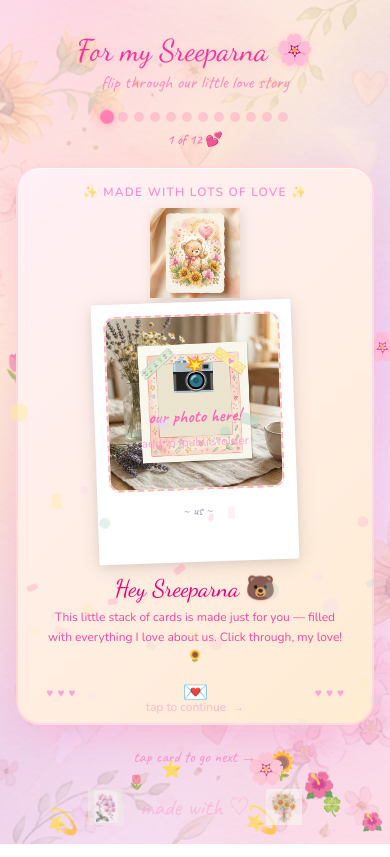
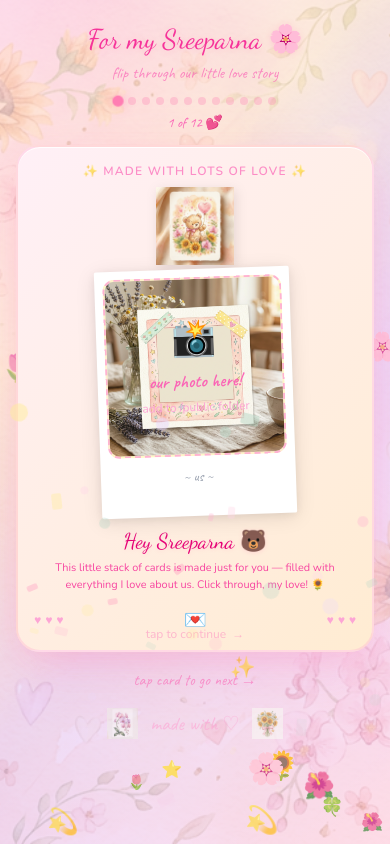
Before and after one commit to dummy-radx/flashcards, a React (Vite) app in the folder frontend/: page / in a window 390 px wide. Both pictures are taken after a click on the button "Open My Cards 💝". Built offline with nearby package versions, Linux system fonts and the light colour scheme.

Commit message:
feat: Implement comprehensive responsive adjustments for improved mobile and tablet display.

```diff
--- a/frontend/src/App.tsx
+++ b/frontend/src/App.tsx
@@ -286,13 +286,13 @@ function FlashCardView({ card, animState, onClick }: FlashCardProps) {
           src={card.decorImage}
           alt={card.decorAlt}
           className="sticker"
-          style={{ width: 90, height: 90, objectFit: 'contain' }}
+          style={{ width: 'clamp(60px, 20vw, 90px)', height: 'clamp(60px, 20vw, 90px)', objectFit: 'contain' }}
         />
       </div>
 
       {/* Photo slot */}
-      <div className="px-6 pb-3">
-        <div className="polaroid mx-auto" style={{ maxWidth: 200 }}>
+      <div className="px-4 sm:px-6 pb-3">
+        <div className="polaroid mx-auto" style={{ maxWidth: 'clamp(140px, 50vw, 200px)' }}>
           <PhotoSlot photo={card.photo} alt={`Memory on card ${card.id}`} />
           <div className="text-center mt-2">
             <span className="font-handwritten text-gray-400 text-sm">~ us ~</span>
@@ -301,23 +301,23 @@ function FlashCardView({ card, animState, onClick }: FlashCardProps) {
       </div>
 
       {/* Love line */}
-      <div className="px-7 pb-3 text-center">
-        <p className="font-romantic text-2xl text-pink-600 leading-tight mb-1" style={{ textShadow: '0 1px 4px rgba(255,126,179,0.2)' }}>
+      <div className="px-4 sm:px-7 pb-3 text-center">
+        <p className="font-romantic text-pink-600 leading-tight mb-1" style={{ fontSize: 'clamp(1.1rem, 5.5vw, 1.5rem)', textShadow: '0 1px 4px rgba(255,126,179,0.2)' }}>
           {card.line}
         </p>
-        <p className="font-cute text-pink-500 text-xs leading-relaxed opacity-90">
+        <p className="font-cute text-pink-500 leading-relaxed opacity-90" style={{ fontSize: 'clamp(0.68rem, 2.8vw, 0.75rem)' }}>
           {card.subline}
         </p>
       </div>
 
       {/* Bottom accent */}
-      <div className="flex items-center justify-between px-7 pb-4">
+      <div className="flex items-center justify-between px-4 sm:px-7 pb-4">
         <div className="flex gap-1">
           {[0, 1, 2].map(i => (
             <span key={i} className="text-pink-300 text-xs" style={{ animationDelay: `${i * 0.4}s` }}>♥</span>
           ))}
         </div>
-        <span className="text-xl heartbeat">{card.accent}</span>
+        <span className="text-lg sm:text-xl heartbeat">{card.accent}</span>
         <div className="flex gap-1">
           {[0, 1, 2].map(i => (
             <span key={i} className="text-pink-300 text-xs">♥</span>
@@ -350,43 +350,43 @@ function TitleScreen({ onStart }: { onStart: () => void }) {
             src="/bear_sunflower.png"
             alt="Cute bear"
             className="sticker"
-            style={{ width: 180, height: 180, objectFit: 'contain' }}
+            style={{ width: 'clamp(120px, 40vw, 180px)', height: 'clamp(120px, 40vw, 180px)', objectFit: 'contain' }}
           />
         </div>
 
         {/* Main title */}
         <div className="text-center">
-          <p className="font-cute text-pink-400 text-sm tracking-widest uppercase mb-2 opacity-70">
+          <p className="font-cute text-pink-400 text-xs sm:text-sm tracking-widest uppercase mb-2 opacity-70">
             ✦ a love letter in cards ✦
           </p>
-          <h1 className="font-romantic text-6xl text-pink-600 leading-tight" style={{ textShadow: '0 2px 12px rgba(255,126,179,0.3)' }}>
+          <h1 className="font-romantic text-pink-600 leading-tight" style={{ fontSize: 'clamp(2.5rem, 12vw, 4rem)', textShadow: '0 2px 12px rgba(255,126,179,0.3)' }}>
             For Sreeparna
           </h1>
-          <p className="font-handwritten text-pink-400 text-2xl mt-2">
+          <p className="font-handwritten text-pink-400 mt-2" style={{ fontSize: 'clamp(1.2rem, 5vw, 1.5rem)' }}>
             with love, always 🐻💕
           </p>
         </div>
 
         {/* Description */}
-        <div className="glass-card rounded-2xl p-5 max-w-xs text-center" style={{ background: 'rgba(255,255,255,0.65)' }}>
-          <p className="font-cute text-pink-500 text-sm leading-relaxed">
+        <div className="glass-card rounded-2xl p-4 sm:p-5 w-full max-w-xs text-center" style={{ background: 'rgba(255,255,255,0.65)' }}>
+          <p className="font-cute text-pink-500 text-xs sm:text-sm leading-relaxed">
             12 little cards made just for you 🌻 Each one has a memory and a word from my heart. Click through slowly, okay? 💌
           </p>
         </div>
 
         {/* Decorative flowers row */}
-        <div className="flex gap-3 items-center">
-          <img src="/orchid_illustration.png" alt="" style={{ width: 48, height: 48, objectFit: 'contain', filter: 'drop-shadow(0 2px 4px rgba(0,0,0,0.1))' }} />
-          <img src="/sunflower_bouquet.png" alt="" style={{ width: 56, height: 56, objectFit: 'contain', filter: 'drop-shadow(0 2px 4px rgba(0,0,0,0.1))' }} />
-          <img src="/orchid_illustration.png" alt="" style={{ width: 48, height: 48, objectFit: 'contain', filter: 'drop-shadow(0 2px 4px rgba(0,0,0,0.1))' }} />
+        <div className="flex gap-2 sm:gap-3 items-center">
+          <img src="/orchid_illustration.png" alt="" style={{ width: 'clamp(32px, 10vw, 48px)', objectFit: 'contain', filter: 'drop-shadow(0 2px 4px rgba(0,0,0,0.1))' }} />
+          <img src="/sunflower_bouquet.png" alt="" style={{ width: 'clamp(36px, 12vw, 56px)', objectFit: 'contain', filter: 'drop-shadow(0 2px 4px rgba(0,0,0,0.1))' }} />
+          <img src="/orchid_illustration.png" alt="" style={{ width: 'clamp(32px, 10vw, 48px)', objectFit: 'contain', filter: 'drop-shadow(0 2px 4px rgba(0,0,0,0.1))' }} />
         </div>
 
         {/* Start button */}
-        <button className="btn-cute text-lg px-10 py-4" onClick={onStart} id="start-btn">
+        <button className="btn-cute" onClick={onStart} id="start-btn" style={{ fontSize: 'clamp(0.95rem, 4vw, 1.125rem)', padding: 'clamp(10px, 3vw, 16px) clamp(20px, 7vw, 40px)' }}>
           Open My Cards 💝
         </button>
 
-        <p className="font-handwritten text-pink-400 text-lg opacity-60">~ tap to unwrap ~</p>
+        <p className="font-handwritten text-pink-400 text-base sm:text-lg opacity-60">~ tap to unwrap ~</p>
       </div>
     </div>
   )
@@ -414,20 +414,20 @@ function ProgressBar({ current, total }: { current: number; total: number }) {
 // ─── End Screen ───────────────────────────────────────────────────────────────
 function EndScreen({ onRestart }: { onRestart: () => void }) {
   return (
-    <div className="flex flex-col items-center justify-center min-h-screen px-6 py-12 relative overflow-hidden">
-      <div className="relative z-10 flex flex-col items-center gap-6 bounce-in text-center">
+    <div className="flex flex-col items-center justify-center min-h-screen px-4 sm:px-6 py-10 sm:py-12 relative overflow-hidden">
+      <div className="relative z-10 flex flex-col items-center gap-5 sm:gap-6 bounce-in text-center">
         <div className="heartbeat">
-          <img src="/cover_card.png" alt="Bear" style={{ width: 200, height: 200, objectFit: 'contain' }} className="sticker" />
+          <img src="/cover_card.png" alt="Bear" style={{ width: 'clamp(130px, 40vw, 200px)', height: 'clamp(130px, 40vw, 200px)', objectFit: 'contain' }} className="sticker" />
         </div>
-        <h2 className="font-romantic text-5xl text-pink-600" style={{ textShadow: '0 2px 10px rgba(255,126,179,0.3)' }}>
+        <h2 className="font-romantic text-pink-600" style={{ fontSize: 'clamp(2rem, 10vw, 3.5rem)', textShadow: '0 2px 10px rgba(255,126,179,0.3)' }}>
           The End 💝
         </h2>
-        <div className="glass-card rounded-2xl p-6 max-w-sm">
-          <p className="font-handwritten text-2xl text-pink-500 mb-3">Dear Sreeparna,</p>
-          <p className="font-cute text-pink-500 text-sm leading-relaxed">
+        <div className="glass-card rounded-2xl p-4 sm:p-6 w-full max-w-sm">
+          <p className="font-handwritten text-pink-500 mb-3" style={{ fontSize: 'clamp(1.2rem, 5vw, 1.5rem)' }}>Dear Sreeparna,</p>
+          <p className="font-cute text-pink-500 text-xs sm:text-sm leading-relaxed">
             Thank you for being you. For reading through all of these. For being the tiny reason behind every smile I didn't even see coming. I love you — more than all the sunflowers and orchids in the world, more than words ever get right, more than you probably know. You make everything softer and sweeter just by existing. 🌻🐻💕
           </p>
-          <p className="font-handwritten text-xl text-pink-400 mt-4">yours, always and always 💌</p>
+          <p className="font-handwritten text-pink-400 mt-4" style={{ fontSize: 'clamp(1rem, 4vw, 1.25rem)' }}>yours, always and always 💌</p>
         </div>
         <div className="flex gap-4 mt-2">
           <button className="btn-cute-secondary" onClick={onRestart} id="restart-btn">
@@ -581,13 +581,13 @@ export default function App() {
         {screen === 'title' && <TitleScreen onStart={handleStart} />}
 
         {screen === 'cards' && (
-          <div className="min-h-screen flex flex-col items-center justify-start py-8 px-4 gap-4">
+          <div className="min-h-screen flex flex-col items-center justify-start py-5 sm:py-8 px-3 sm:px-4 gap-3 sm:gap-4">
             {/* Header */}
             <div className="text-center slide-in-up">
-              <p className="font-romantic text-3xl text-pink-500" style={{ textShadow: '0 1px 6px rgba(255,126,179,0.25)' }}>
+              <p className="font-romantic text-pink-500" style={{ fontSize: 'clamp(1.4rem, 7vw, 2rem)', textShadow: '0 1px 6px rgba(255,126,179,0.25)' }}>
                 For my Sreeparna 🌸
               </p>
-              <p className="font-handwritten text-pink-400 text-lg opacity-70">flip through our little love story</p>
+              <p className="font-handwritten text-pink-400 text-base opacity-70">flip through our little love story</p>
             </div>
 
             {/* Progress */}
@@ -637,10 +637,10 @@ export default function App() {
             </div>
 
             {/* Decorative bottom stickers */}
-            <div className="flex gap-4 items-center mt-1 opacity-60">
-              <img src="/orchid_illustration.png" alt="" style={{ width: 36, objectFit: 'contain' }} />
-              <span className="text-pink-300 font-handwritten text-2xl">made with ♡</span>
-              <img src="/sunflower_bouquet.png" alt="" style={{ width: 36, objectFit: 'contain' }} />
+            <div className="flex gap-3 items-center mt-1 opacity-60">
+              <img src="/orchid_illustration.png" alt="" style={{ width: 'clamp(24px, 8vw, 36px)', objectFit: 'contain' }} />
+              <span className="text-pink-300 font-handwritten" style={{ fontSize: 'clamp(1rem, 5vw, 1.5rem)' }}>made with ♡</span>
+              <img src="/sunflower_bouquet.png" alt="" style={{ width: 'clamp(24px, 8vw, 36px)', objectFit: 'contain' }} />
             </div>
           </div>
         )}
--- a/frontend/src/index.css
+++ b/frontend/src/index.css
@@ -146,6 +146,8 @@ body {
   position: relative;
   width: 100%;
   max-width: 384px;
+  /* Ensure it never gets tiny on small phones */
+  min-width: 0;
 }
 
 /* Active top card — sits in normal flow to give the container height */
@@ -427,3 +429,78 @@ body {
   background: #ffb3d1;
   color: #fff;
 }
+
+/* ─── Responsive: small phones (≤ 480px) ──────────────────────────────────── */
+@media (max-width: 480px) {
+  .polaroid {
+    padding: 8px 8px 28px 8px;
+  }
+
+  .btn-cute {
+    padding: 12px 24px;
+    font-size: 0.93rem;
+  }
+
+  .btn-cute-secondary {
+    padding: 10px 20px;
+    font-size: 0.9rem;
+  }
+
+  /* Reduce progress dot size slightly */
+  .progress-dot {
+    width: 8px;
+    height: 8px;
+  }
+
+  /* Keep the card stack contained within viewport with a small safe margin */
+  .card-stack-container {
+    max-width: calc(100vw - 32px);
+  }
+
+  /* Reduce the stacked card offsets on small screens so they don't overflow */
+  .stacked-card-1 {
+    transform: translateY(10px) scale(0.95) rotate(1deg);
+  }
+
+  .stacked-card-2 {
+    transform: translateY(20px) scale(0.90) rotate(-1.5deg);
+  }
+}
+
+/* ─── Responsive: very small phones (≤ 360px) ─────────────────────────────── */
+@media (max-width: 360px) {
+  .btn-cute {
+    padding: 10px 18px;
+    font-size: 0.85rem;
+  }
+
+  .btn-cute-secondary {
+    padding: 8px 16px;
+    font-size: 0.83rem;
+  }
+
+  .card-stack-container {
+    max-width: calc(100vw - 24px);
+  }
+}
+
+/* ─── Responsive: tablets & medium screens (481px – 768px) ────────────────── */
+@media (min-width: 481px) and (max-width: 768px) {
+  .card-stack-container {
+    max-width: min(384px, calc(100vw - 48px));
+  }
+}
+
+/* ─── Tall screens / phones in landscape: prevent overflow ───────────────── */
+@media (max-height: 700px) and (orientation: portrait) {
+  .polaroid {
+    padding: 6px 6px 24px 6px;
+  }
+}
+
+@media (max-height: 500px) and (orientation: landscape) {
+  /* In landscape on a phone, allow the page to scroll naturally */
+  body {
+    overflow-y: auto;
+  }
+}
```
